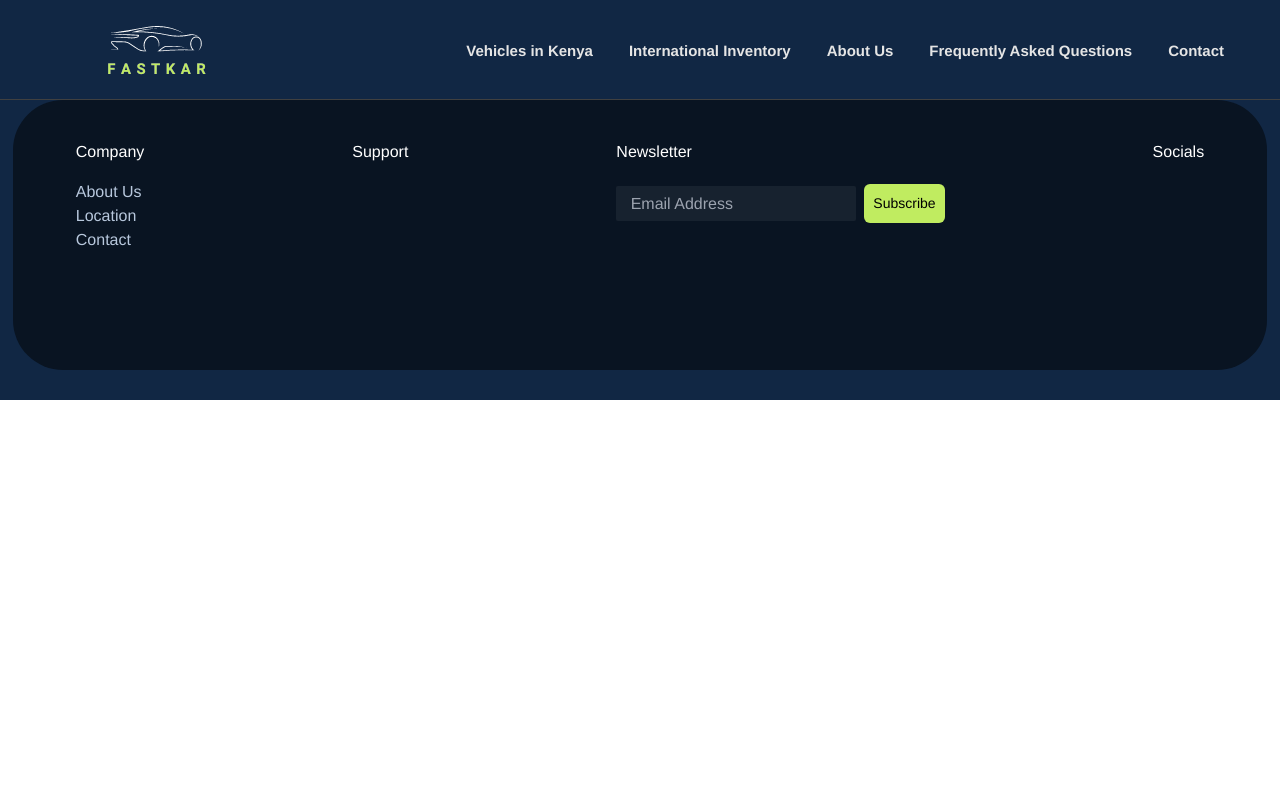
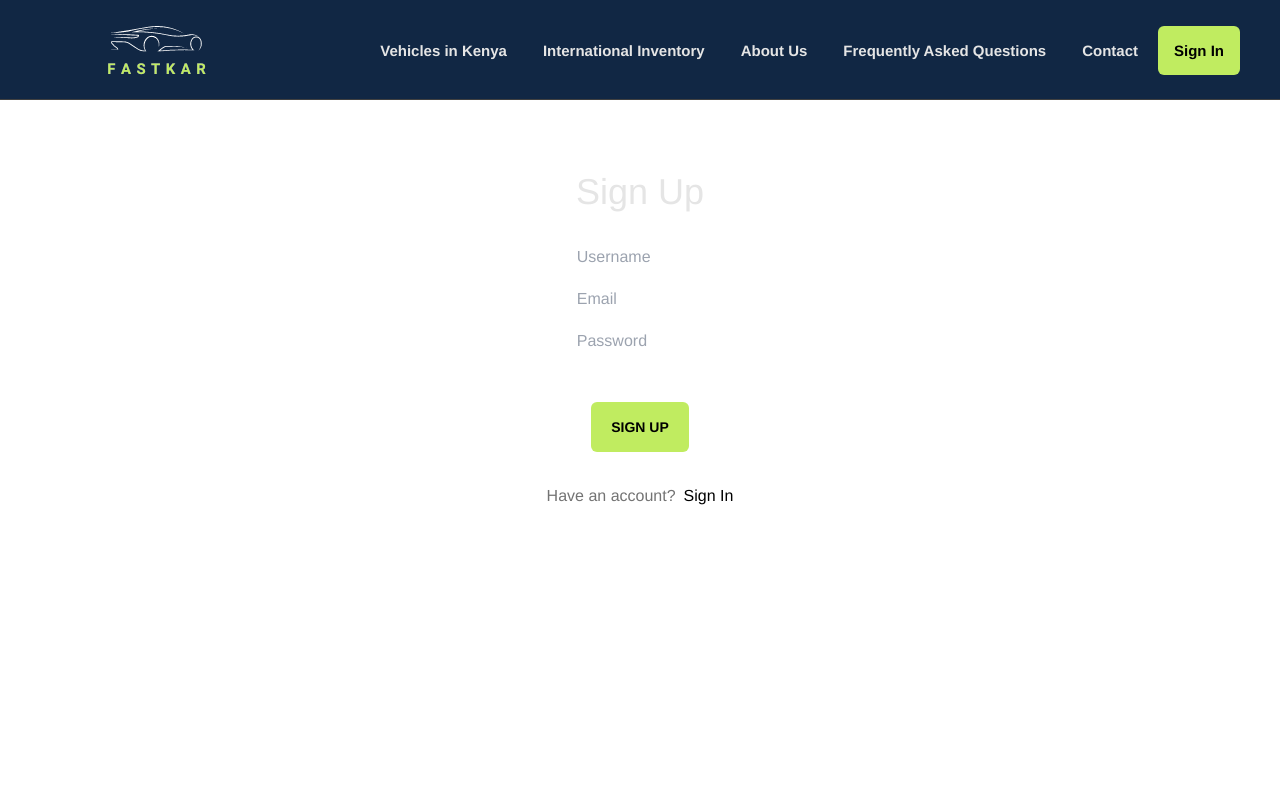
Before and after one commit to hendrckks/fast-motors, a React (Vite) app in the folder client/: page /signup in a window 1280 px wide. Shown: the top 800 px of the page. Built offline with nearby package versions, Linux system fonts and the light colour scheme.

Commit message:
change router gor signup

```diff
--- a/client/src/App.jsx
+++ b/client/src/App.jsx
@@ -2,6 +2,8 @@ import { Route, BrowserRouter as Router, Routes } from "react-router-dom";
 import Navbar from "./components/Navbar";
 import Home from "./pages/Home";
 import Footer from "./components/Footer";
+import SignUp from "./pages/SignUp";
+import Login from "./pages/Login";
 
 const App = () => {
   return (
@@ -12,6 +14,8 @@ const App = () => {
         <Navbar />
         <Routes style={{ flex: 1 }}>
           <Route path="/" Component={Home} />
+          <Route path="/signup" Component={SignUp} />
+          <Route path="/api/auth/login" Component={Login} />
         </Routes>
         <Footer />
       </div>
--- a/client/src/components/Navbar.jsx
+++ b/client/src/components/Navbar.jsx
@@ -65,6 +65,16 @@ const Navbar = () => {
               Contact
             </Link>
           </li>
+          <li className="ml-1">
+            <Link
+              to="/signup"
+              className={`hover:bg-[#c0ec60] hover:text-black p-4 rounded-md duration-300 ease-in-out ${
+                location.pathname === "/signup" && "bg-[#c0ec60] text-black"
+              }`}
+            >
+              Sign In
+            </Link>
+          </li>
         </ul>
       </div>
     </div>
--- /dev/null
+++ b/client/src/pages/SignUp.jsx
@@ -0,0 +1,83 @@
+import { useState } from "react";
+import { Link } from "react-router-dom";
+
+const SignUp = () => {
+  const [formData, setFormData] = useState({});
+  const [loading, setLoading] = useState(false);
+
+  const handleChange = (e) => {
+    setFormData({ ...formData, [e.target.id]: e.target.value });
+  };
+
+  const handleSubmit = async (e) => {
+    e.preventDefault();
+    setLoading(true);
+    try {
+      const res = await fetch("http://localhost:3000/api/auth/signup", {
+        method: "POST",
+        headers: {
+          "Content-Type": "application/json",
+        },
+        body: JSON.stringify(formData),
+      });
+      const data = await res.json();
+      console.log(data);
+    } catch (error) {
+      console.error("Error:", error);
+    } finally {
+      setLoading(false);
+    }
+  };
+  console.log(formData);
+
+  return (
+    <div className="h-[100vh] flex justify-center">
+      <div className="flex flex-col mt-10 max-w-lg">
+        <h2 className="text-center text-4xl text-neutral-200 my-8">Sign Up</h2>
+        <form
+          onSubmit={handleSubmit}
+          className="flex flex-col gap-4 text-white"
+        >
+          <input
+            type="text"
+            className="inputs pl-4 border border-transparent focus:outline-none focus:border-transparent focus:ring-0 self-center"
+            placeholder="    Username"
+            onChange={handleChange}
+            id="name"
+          />
+          <input
+            type="email"
+            className="inputs pl-4 border border-transparent focus:outline-none focus:border-transparent focus:ring-0 self-center"
+            placeholder="    Email"
+            onChange={handleChange}
+            id="email"
+          />
+          <input
+            type="password"
+            className="inputs pl-4 border border-transparent focus:outline-none focus:border-transparent focus:ring-0 self-center"
+            placeholder="    Password"
+            onChange={handleChange}
+            id="password"
+          />
+          <button
+            disabled={loading}
+            className="my-8 rounded-md bg-[#c0ec60] text-black font-[600] h-[50px] w-1/2 p-2 justify-center text-[14px] hover:scale-105 ease-in-out duration-200 border border-transparent focus:outline-none focus:border-transparent focus:ring-0 self-center" // Added self-center class
+          >
+            {loading ? "Loading..." : "SIGN UP"}
+          </button>
+        </form>
+        <div className="flex justify-center">
+          <p className="text-neutral-500">Have an account?</p>
+          <Link
+            className="ml-2 text-neutral-2 onchange={HandleChange}00"
+            to="/api/auth/login"
+          >
+            Sign In
+          </Link>
+        </div>
+      </div>
+    </div>
+  );
+};
+
+export default SignUp;
```
